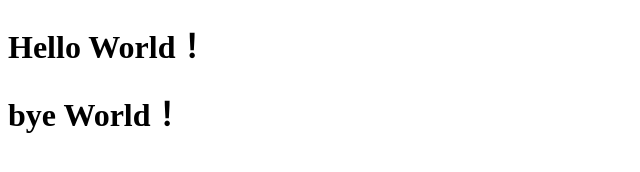
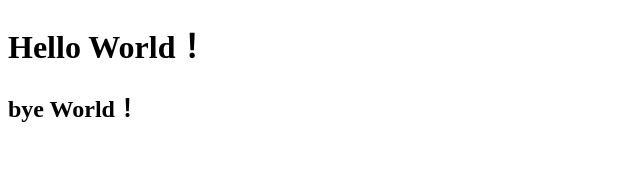
Before and after one commit to yi193/github_st, a plain HTML site: page index.html in a window 1280 px wide. Shown: the whole page, without its empty margins (0-640 px from the left). Drawn offline with Linux system fonts and the light colour scheme.

Commit message:
Add h2 tag

```diff
--- a/index.html
+++ b/index.html
@@ -8,6 +8,6 @@
 <body>
  <!-- 画面に表示されるエリアの開始 -->
  <h1>Hello World！</h1>
- <h1>bye World！</h1>
+ <h2>bye World！</h2>
 </body><!-- 画面に表示されるエリアの終了 -->
 </html>
```
